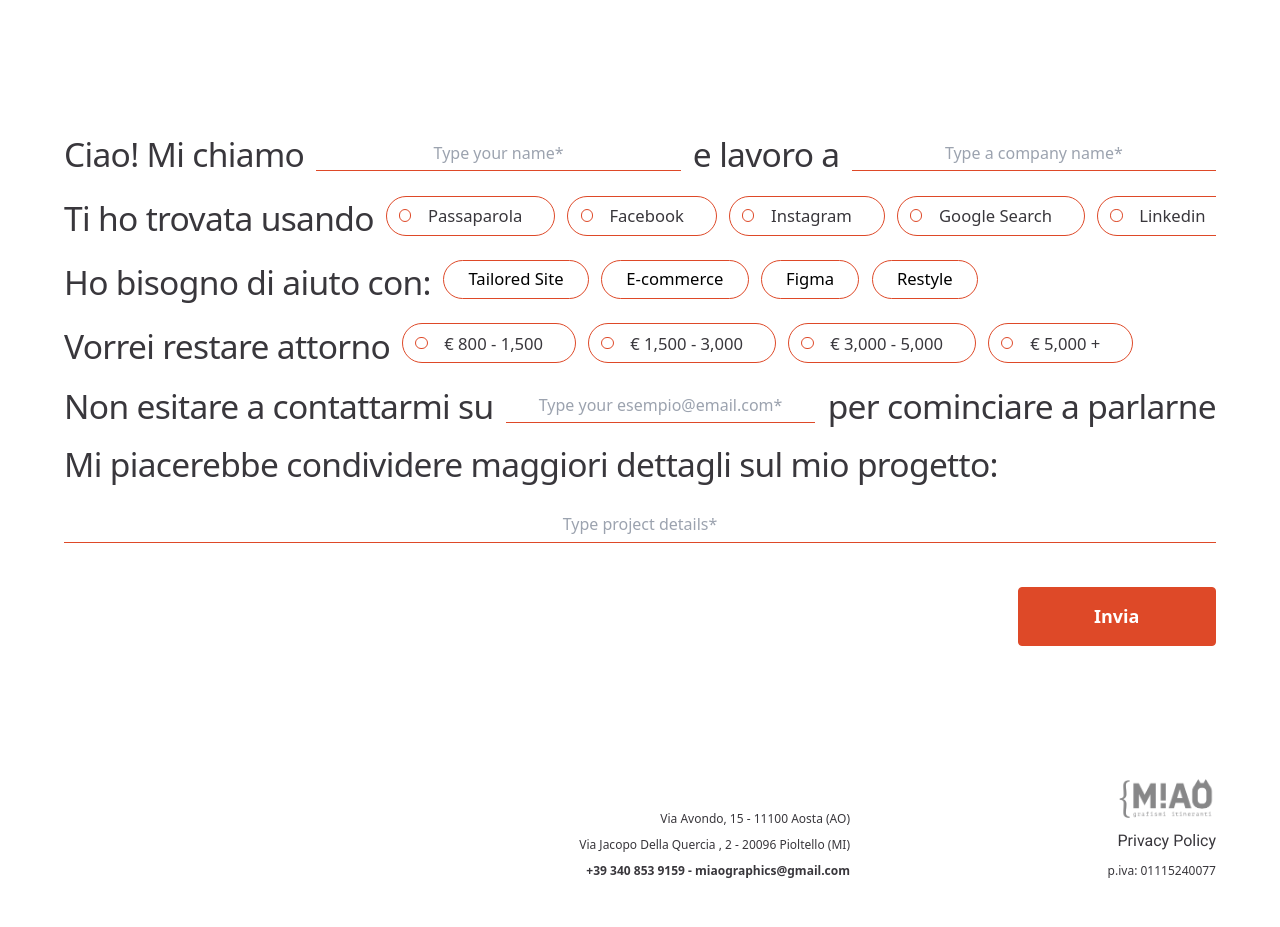
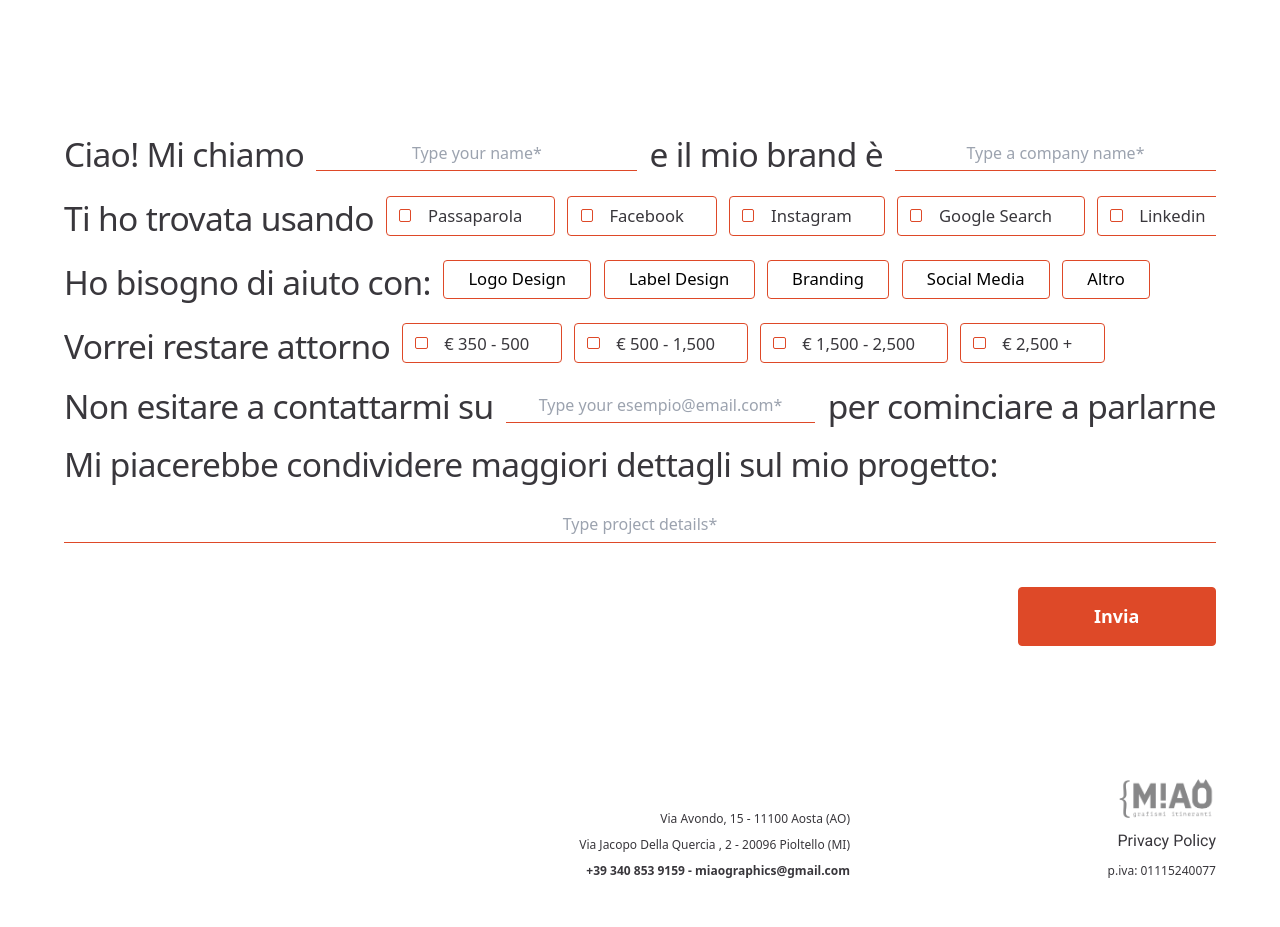
Before and after one commit to FraCanta/miao, a Next.js app: page /contatti in a window 1280 px wide. Shown: the part 800-1727 px from the top of the page. Built offline with nearby package versions, Linux system fonts and the light colour scheme; grey boxes are pictures that could not be loaded; some icons are missing.

Commit message:
modifiche testi

```diff
--- a/components/contactForm/contactForm.js
+++ b/components/contactForm/contactForm.js
@@ -11,10 +11,11 @@ export default function ContactForm({ translation }) {
 
   const [checkboxesState, setCheckboxesState] = useState({
     // state per le chackboxes
-    tailored: false,
-    commerce: false,
-    figma: false,
-    restyle: false,
+    logo: false,
+    label: false,
+    branding: false,
+    social: false,
+    altro: false,
   });
 
   const [form, setForm] = useState("");
@@ -92,10 +93,11 @@ export default function ContactForm({ translation }) {
         setSelectedRadio(null); // Resetta la radio selezionata
         setClickedRadio(null);
         setCheckboxesState({
-          tailored: false,
-          commerce: false,
-          figma: false,
-          restyle: false,
+          logo: false,
+          label: false,
+          branding: false,
+          social: false,
+          altro: false,
         }); // Resetta le checkbox selezionate
       } catch (error) {
         setForm({
@@ -128,7 +130,7 @@ export default function ContactForm({ translation }) {
               />
 
               <span className="contact-form__text text-black heading-l">
-                e lavoro a
+                e il mio brand è
               </span>
               <input
                 id="work"
@@ -258,74 +260,92 @@ export default function ContactForm({ translation }) {
               <div className="contact-form__items">
                 <label
                   className={`pill-checkbox ${
-                    checkboxesState.tailored ? "checked" : ""
+                    checkboxesState.logo ? "checked" : ""
                   }`}
-                  data-checked={checkboxesState.tailored}
+                  data-checked={checkboxesState.logo}
                   data-invalid="false"
                 >
                   <input
                     className="pill-checkbox__input"
                     type="checkbox"
                     name="service"
-                    value="tailored"
+                    value="logo"
                     onClick={onChangeValue}
                   />
                   <span className="pill-checkbox__label no-select text-m">
-                    Tailored Site
+                    Logo Design
                   </span>
                 </label>
                 <label
                   className={`pill-checkbox ${
-                    checkboxesState.commerce ? "checked" : ""
+                    checkboxesState.label ? "checked" : ""
                   }`}
-                  data-checked={checkboxesState.commerce}
+                  data-checked={checkboxesState.label}
                   data-invalid="false"
                 >
                   <input
                     className="pill-checkbox__input"
                     type="checkbox"
                     name="service"
-                    value="commerce"
+                    value="label"
                     onClick={onChangeValue}
                   />
                   <span className="pill-checkbox__label no-select text-m">
-                    E-commerce
+                    Label Design
                   </span>
                 </label>
                 <label
                   className={`pill-checkbox ${
-                    checkboxesState.figma ? "checked" : ""
+                    checkboxesState.branding ? "checked" : ""
                   }`}
-                  data-checked={checkboxesState.figma}
+                  data-checked={checkboxesState.branding}
                   data-invalid="false"
                 >
                   <input
                     className="pill-checkbox__input"
                     type="checkbox"
                     name="service"
-                    value="figma"
+                    value="branding"
                     onClick={onChangeValue}
                   />
                   <span className="pill-checkbox__label no-select text-m">
-                    Figma
+                    Branding
                   </span>
                 </label>
                 <label
                   className={`pill-checkbox ${
-                    checkboxesState.restyle ? "checked" : ""
+                    checkboxesState.social ? "checked" : ""
                   }`}
-                  data-checked={checkboxesState.restyle}
+                  data-checked={checkboxesState.social}
                   data-invalid="false"
                 >
                   <input
                     className="pill-checkbox__input"
                     type="checkbox"
                     name="service"
-                    value="restyle"
+                    value="social"
                     onClick={onChangeValue}
                   />
                   <span className="pill-checkbox__label no-select text-m">
-                    Restyle
+                    Social Media
+                  </span>
+                </label>
+                <label
+                  className={`pill-checkbox ${
+                    checkboxesState.altro ? "checked" : ""
+                  }`}
+                  data-checked={checkboxesState.altro}
+                  data-invalid="false"
+                >
+                  <input
+                    className="pill-checkbox__input"
+                    type="checkbox"
+                    name="service"
+                    value="altro"
+                    onClick={onChangeValue}
+                  />
+                  <span className="pill-checkbox__label no-select text-m">
+                    Altro
                   </span>
                 </label>
               </div>
@@ -337,29 +357,29 @@ export default function ContactForm({ translation }) {
               <div className="contact-form__items">
                 <label
                   className={`radio ${
-                    clickedRadio === "€ 800 - 1,500" ? "checked" : ""
+                    clickedRadio === "€ 350 - 500" ? "checked" : ""
                   }`}
-                  data-checked={clickedRadio === "€ 800 - 1,500"}
+                  data-checked={clickedRadio === "€ 350 - 500"}
                   data-invalid="false"
                 >
                   <input
-                    id="€ 800 - 1,500"
+                    id="€ 350 - 500"
                     className="radio__input"
                     type="radio"
                     name="source"
-                    value=" € 800 - 1,500"
-                    onChange={() => handleClickedRadioChange("€ 800 - 1,500")}
-                    checked={clickedRadio === "€ 800 - 1,500"}
+                    value=" € 350 - 500"
+                    onChange={() => handleClickedRadioChange("€ 350 - 500")}
+                    checked={clickedRadio === "€ 350 - 500"}
                   />
                   <span className="radio__label no-select text-m">
-                    € 800 - 1,500
+                    € 350 - 500
                   </span>
                 </label>
                 <label
                   className={`radio ${
-                    clickedRadio === "€ 1,500 - 3,000" ? "checked" : ""
+                    clickedRadio === "€ 500 - 1,500" ? "checked" : ""
                   }`}
-                  data-checked={clickedRadio === "€ 1,500 - 3,000"}
+                  data-checked={clickedRadio === "€ 500 - 1,500"}
                   data-invalid="false"
                 >
                   <input
@@ -367,52 +387,52 @@ export default function ContactForm({ translation }) {
                     className="radio__input"
                     type="radio"
                     name="source"
-                    value="€ 1,500 - 3,000"
-                    onChange={() => handleClickedRadioChange("€ 1,500 - 3,000")}
-                    checked={clickedRadio === "€ 1,500 - 3,000"}
+                    value="€ 500 - 1,500"
+                    onChange={() => handleClickedRadioChange("€ 500 - 1,500")}
+                    checked={clickedRadio === "€ 500 - 1,500"}
                   />
                   <span className="radio__label no-select text-m">
-                    € 1,500 - 3,000
+                    € 500 - 1,500
                   </span>
                 </label>
                 <label
                   className={`radio ${
-                    clickedRadio === "€ 3,000 - 5,000" ? "checked" : ""
+                    clickedRadio === "€ 1,500 - 2,500" ? "checked" : ""
                   }`}
-                  data-checked={clickedRadio === "€ 3,000 - 5,000"}
+                  data-checked={clickedRadio === "€ 1,500 - 2,500"}
                   data-invalid="false"
                 >
                   <input
-                    id="€ 3,000 - 5,000"
+                    id="€ 1,500 - 2,500"
                     className="radio__input"
                     type="radio"
                     name="source"
-                    value=" € 3,000 - 5,000"
-                    onChange={() => handleClickedRadioChange("€ 3,000 - 5,000")}
-                    checked={clickedRadio === "€ 3,000 - 5,000"}
+                    value=" € 1,500 - 2,500"
+                    onChange={() => handleClickedRadioChange("€ 1,500 - 2,500")}
+                    checked={clickedRadio === "€ 1,500 - 2,500"}
                   />
                   <span className="radio__label no-select text-m">
-                    € 3,000 - 5,000
+                    € 1,500 - 2,500
                   </span>
                 </label>
                 <label
                   className={`radio ${
-                    clickedRadio === "5000+" ? "checked" : ""
+                    clickedRadio === "5,500+" ? "checked" : ""
                   }`}
-                  data-checked={clickedRadio === "5000+"}
+                  data-checked={clickedRadio === "2,500+"}
                   data-invalid="false"
                 >
                   <input
-                    id="5000+"
+                    id="2,500+"
                     className="radio__input"
                     type="radio"
                     name="source"
-                    value="5000+"
-                    onChange={() => handleClickedRadioChange("5000+")}
-                    checked={clickedRadio === "5000+"}
+                    value="2,500+"
+                    onChange={() => handleClickedRadioChange("2,500+")}
+                    checked={clickedRadio === "2,500+"}
                   />
                   <span className="radio__label no-select text-m">
-                    € 5,000 +
+                    € 2,500 +
                   </span>
                 </label>
               </div>
--- a/public/locales/it/it.json
+++ b/public/locales/it/it.json
@@ -68,7 +68,11 @@
     },
     "sezioneQuattro": {
       "title": "/sectionsTitle/mitha_title.png",
-      "img": "/assets/mitha_animation.gif"
+      "img": "/assets/mitha_animation.gif",
+      "paragrafi": [
+        "Inoltre, c'è Mitha, un'idea creativa che è nata quasi per gioco, una scommessa tra me e <a href='https://www.thallion-dev.it/' target='_blank'><strong>Thallion+dev</strong></a>, una talentuosa web designer che ha anche creato il mio sito. Ho sempre cercato di circondarmi di professionisti determinati e concreti nel perseguire i loro obiettivi.",
+        "Questo progetto condiviso è un'opportunità per i clienti, poiché in Mitha possono trovare tutte le soluzioni di cui hanno bisogno senza il disagio di dover cercare altrove. Stay tuned!"
+      ]
     },
     "sezioneForm": {
       "title": "/sectionsTitle/contact_form.png"
--- a/styles/contact.css
+++ b/styles/contact.css
@@ -71,7 +71,7 @@
   box-sizing: border-box;
   margin: 0;
   align-items: center;
-  border-radius: 100px;
+  border-radius: 4px;
   cursor: pointer;
   display: flex;
   flex-shrink: 0;
@@ -93,7 +93,7 @@
   padding: 0;
   appearance: none;
   border: 1px solid var(--red);
-  border-radius: 50%;
+  border-radius: 2px;
   color: var(--red);
   cursor: pointer;
   display: flex;
@@ -134,7 +134,7 @@
 .pill-checkbox {
   align-items: center;
   border: 1px solid var(--red);
-  border-radius: 100px;
+  border-radius: 4px;
   cursor: pointer;
   display: flex;
   flex-shrink: 0;
```
Also changed, not shown: components/sections/sectionMeTre.js (+11 -13 lines).
